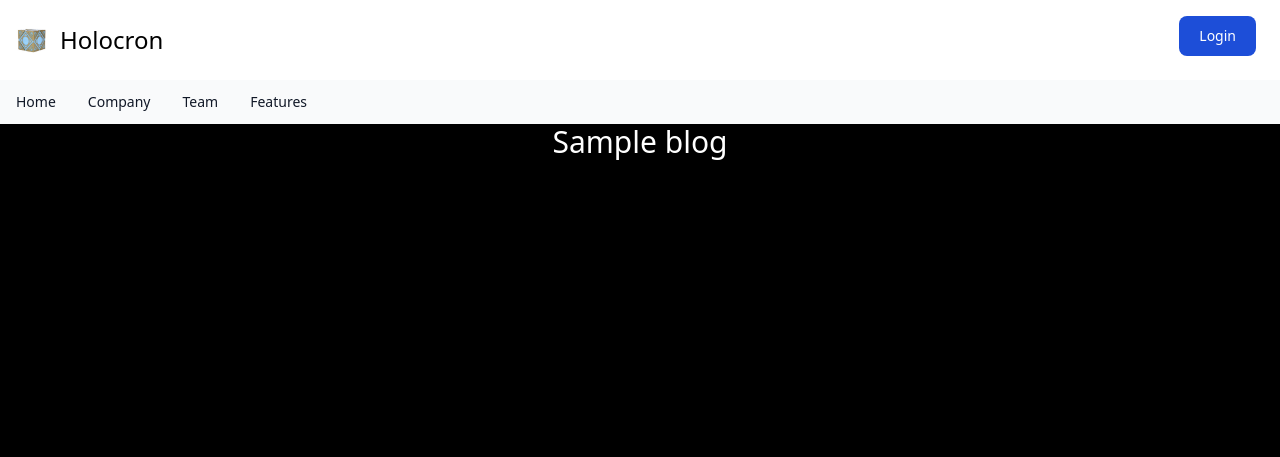
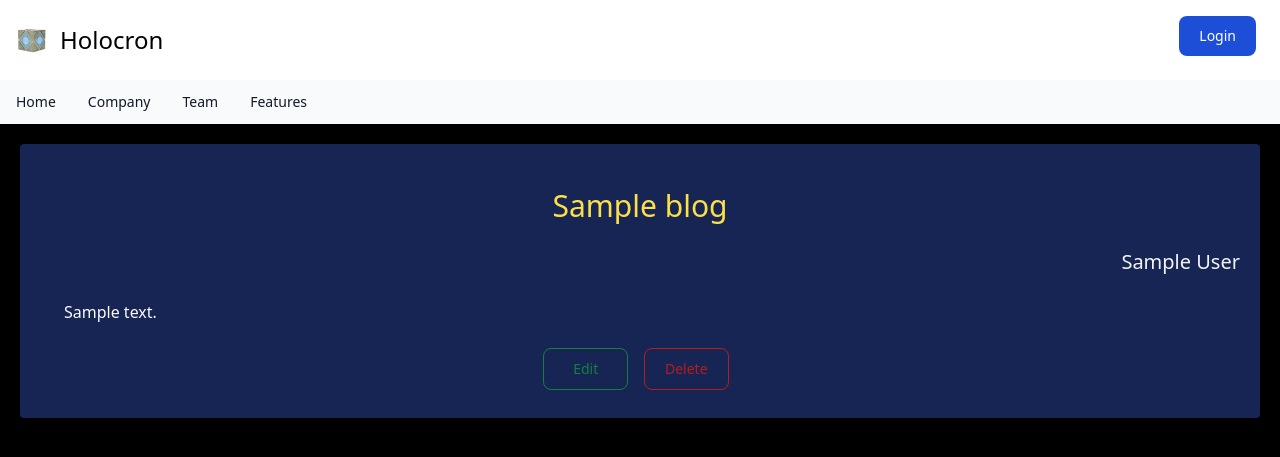
Before and after one commit to Prateekk02/Blog-WebApp, a Django app: template Holocron/blog/templates/blog/blog_details.html in a window 1280 px wide. Shown: the top 457 px of the page. Run offline with Django 5.2, Linux system fonts and the light colour scheme; the template is opened without the code that fills it: most values are stand-ins (such as "Sample title", 1, 10 or a date in 2020); some libraries are stand-ins or nearby versions.

Commit message:
Update home.html and blog_details.html

```diff
--- a/Holocron/blog/templates/blog/blog_details.html
+++ b/Holocron/blog/templates/blog/blog_details.html
@@ -2,7 +2,18 @@
 {% block title %}{{blogs.title}}{% endblock %}
 
 {% block content %}
-    <div class="">
-        <h1 class="text-3xl text-white text-center">{{blog.title}}</h1>
+
+    <div class="bg-blue-950 rounded p-5 m-5 ">
+        <h1 class="text-3xl text-yellow-300 text-center p-3 m-3 font-sans">{{blogs.title}}</h1>
+        <h4 class="text-gray-100 text-xl text-right">{{blogs.author}}</h4>
+        <p class="text-justify text-gray-50 p-3 m-3 font-sans">{{blogs.content}}</p>
+
+        <div class="flex justify-center">
+            <div class="grid grid-cols-2 gap-2">
+                <button type="button" class="text-green-700 hover:text-white border border-green-700 hover:bg-green-800 focus:ring-4 focus:outline-none focus:ring-green-300 font-medium rounded-lg text-sm px-5 py-2.5 text-center me-2 mb-2 dark:border-green-500 dark:text-green-500 dark:hover:text-white dark:hover:bg-green-600 dark:focus:ring-green-800">Edit</button>
+                <button type="button" class="text-red-700 hover:text-white border border-red-700 hover:bg-red-800 focus:ring-4 focus:outline-none focus:ring-red-300 font-medium rounded-lg text-sm px-5 py-2.5 text-center me-2 mb-2 dark:border-red-500 dark:text-red-500 dark:hover:text-white dark:hover:bg-red-600 dark:focus:ring-red-900">Delete</button>
+            </div>
+        </div>
     </div>
+
 {% endblock %}
--- a/Holocron/blog/views.py
+++ b/Holocron/blog/views.py
@@ -9,4 +9,4 @@ def home(request):
 
 def blog_details(request, blog_id):
     blogs = get_object_or_404(blogContent, pk=blog_id)
-    return render(request , 'blog/blog_details.html',{'blogs': blogs} )
+    return render(request , 'blog/blog_details.html',{'blogs': blogs})
--- a/Holocron/theme/static/css/dist/styles.css
+++ b/Holocron/theme/static/css/dist/styles.css
@@ -803,6 +803,10 @@ select {
   margin: 0.25rem;
 }
 
+.m-5 {
+  margin: 1.25rem;
+}
+
 .mx-auto {
   margin-left: auto;
   margin-right: auto;
@@ -900,6 +930,10 @@ select {
   gap: 0.25rem;
 }
 
+.gap-2 {
+  gap: 0.5rem;
+}
+
 .space-x-3 > :not([hidden]) ~ :not([hidden]) {
   --tw-space-x-reverse: 0;
   margin-right: calc(0.75rem * var(--tw-space-x-reverse));
@@ -942,9 +976,23 @@ select {
   border-radius: 0.375rem;
 }
 
+.border {
+  border-width: 1px;
+}
+
 .border-gray-200 {
   --tw-border-opacity: 1;
   border-color: rgb(229 231 235 / var(--tw-border-opacity));
+}
+
+.border-green-700 {
+  --tw-border-opacity: 1;
+  border-color: rgb(21 128 61 / var(--tw-border-opacity));
+}
+
+.border-red-700 {
+  --tw-border-opacity: 1;
+  border-color: rgb(185 28 28 / var(--tw-border-opacity));
 }
 
 .bg-black {
@@ -1215,9 +1293,45 @@ select {
   color: rgb(156 163 175 / var(--tw-text-opacity));
 }
 
+.text-blue-200 {
+  --tw-text-opacity: 1;
+  color: rgb(191 219 254 / var(--tw-text-opacity));
+}
+
+.text-yellow-300 {
+  --tw-text-opacity: 1;
+  color: rgb(253 224 71 / var(--tw-text-opacity));
+}
+
+.text-gray-50 {
+  --tw-text-opacity: 1;
+  color: rgb(249 250 251 / var(--tw-text-opacity));
+}
+
+.text-gray-100 {
+  --tw-text-opacity: 1;
+  color: rgb(243 244 246 / var(--tw-text-opacity));
+}
+
+.text-green-700 {
+  --tw-text-opacity: 1;
+  color: rgb(21 128 61 / var(--tw-text-opacity));
+}
+
+.text-red-700 {
+  --tw-text-opacity: 1;
+  color: rgb(185 28 28 / var(--tw-text-opacity));
+}
+
 .shadow-lg {
   --tw-shadow: 0 10px 15px -3px rgb(0 0 0 / 0.1), 0 4px 6px -4px rgb(0 0 0 / 0.1);
   --tw-shadow-colored: 0 10px 15px -3px var(--tw-shadow-color), 0 4px 6px -4px var(--tw-shadow-color);
+  box-shadow: var(--tw-ring-offset-shadow, 0 0 #0000), var(--tw-ring-shadow, 0 0 #0000), var(--tw-shadow);
+}
+
+.shadow-none {
+  --tw-shadow: 0 0 #0000;
+  --tw-shadow-colored: 0 0 #0000;
   box-shadow: var(--tw-ring-offset-shadow, 0 0 #0000), var(--tw-ring-shadow, 0 0 #0000), var(--tw-shadow);
 }
 
```
Also changed, not shown: other parts of Holocron/theme/static/css/dist/styles.css (+214 -0 lines), Holocron/blog/templates/blog/home.html (+4 -4 lines), Holocron/blog/migrations/0005_alter_blogcontent_time.py (added), Holocron/db.sqlite3.
